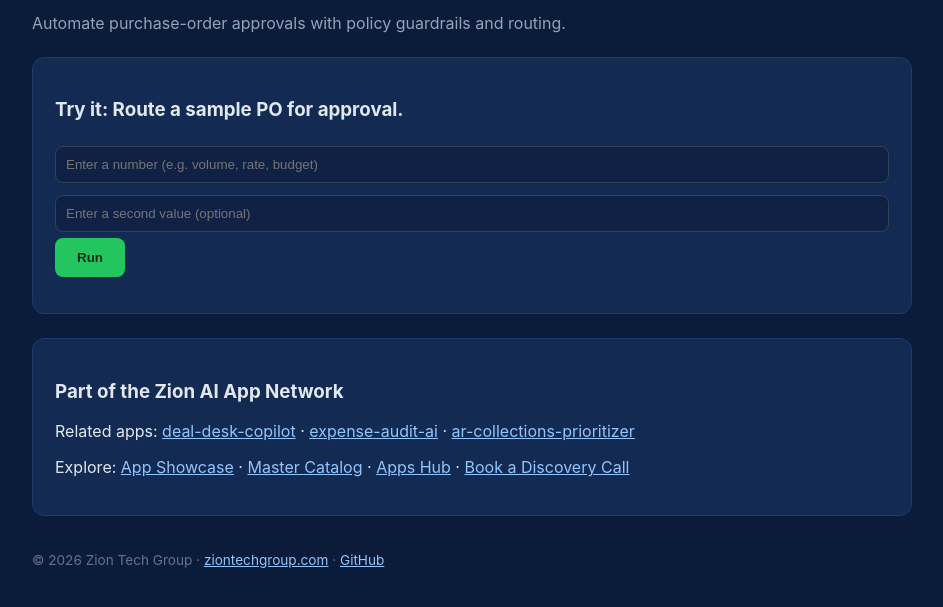
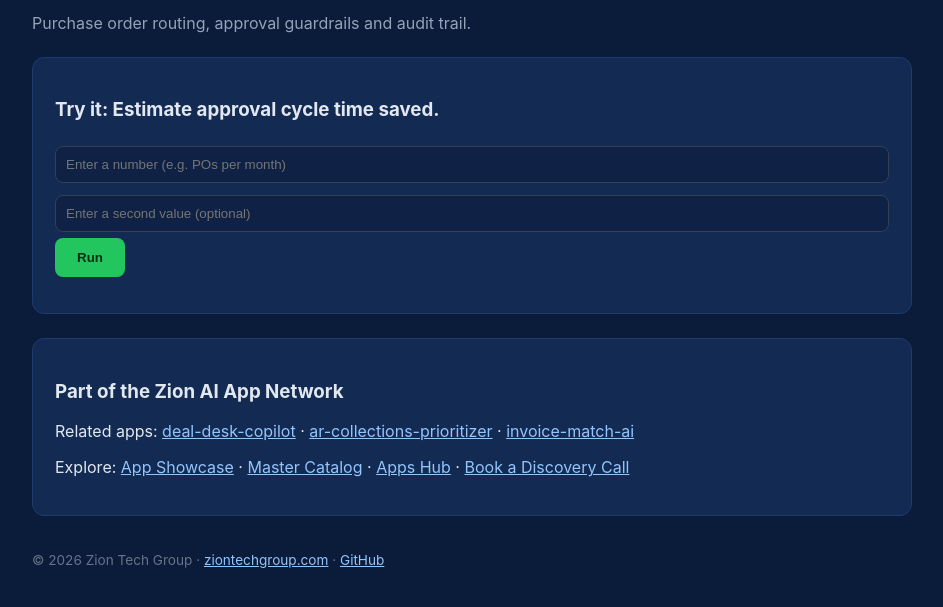
Before and after one commit to Zion-support/po-approvals-autopilot, a plain HTML site: page index.html in a window 1280 px wide. Shown: the part 145-752 px from the top of the page, without its empty margins (168-1111 px from the left). Drawn offline with Linux system fonts and the light colour scheme.

Commit message:
Add interactive app page and network interlinks

```diff
--- a/index.html
+++ b/index.html
@@ -1,16 +1,16 @@
 <!DOCTYPE html>
 <html lang="en"><head><meta charset="UTF-8"><meta name="viewport" content="width=device-width,initial-scale=1.0">
 <title>PO Approvals Autopilot — Zion Tech Group AI App Network</title>
-<meta name="description" content="Automate purchase-order approvals with policy guardrails and routing. Part of the Zion Tech Group AI App Network.">
+<meta name="description" content="Purchase order routing, approval guardrails and audit trail. Part of the Zion Tech Group AI App Network.">
 <style>body{font-family:-apple-system,Segoe UI,Roboto,sans-serif;margin:0;background:#0b1b3a;color:#e2e8f0}main{max-width:880px;margin:0 auto;padding:56px 24px}h1{font-size:2.2rem;margin-bottom:8px}.sub{color:#94a3b8}.card{background:#132a52;border:1px solid #1e3a6e;border-radius:12px;padding:22px;margin:24px 0}input{width:100%;padding:10px;border-radius:8px;border:1px solid #334155;background:#0f2145;color:#e2e8f0;margin:6px 0;box-sizing:border-box}button{background:#22c55e;border:none;color:#052e16;font-weight:700;padding:12px 22px;border-radius:8px;cursor:pointer}#out{margin-top:14px;color:#86efac;white-space:pre-wrap}a{color:#93c5fd}nav a{margin-right:14px;font-weight:600}footer{margin-top:36px;font-size:.85rem;color:#64748b}</style></head>
 <body><main>
 <nav><a href="https://ziontechgroup.com/">Home</a><a href="https://ziontechgroup.com/apps/">App Showcase</a><a href="https://ziontechgroup.com/tools/">Tools</a><a href="https://github.com/Zion-support/po-approvals-autopilot">GitHub</a></nav>
-<h1>PO Approvals Autopilot</h1><p class="sub">Automate purchase-order approvals with policy guardrails and routing.</p>
-<div class="card"><h3>Try it: Route a sample PO for approval.</h3>
-<input id="a" placeholder="Enter a number (e.g. volume, rate, budget)"><input id="b" placeholder="Enter a second value (optional)">
+<h1>PO Approvals Autopilot</h1><p class="sub">Purchase order routing, approval guardrails and audit trail.</p>
+<div class="card"><h3>Try it: Estimate approval cycle time saved.</h3>
+<input id="a" placeholder="Enter a number (e.g. POs per month)"><input id="b" placeholder="Enter a second value (optional)">
 <button onclick="run()">Run</button><div id="out"></div></div>
 <div class="card"><h3>Part of the Zion AI App Network</h3>
-<p>Related apps: <a href="https://ziontechgroup.com/deal-desk-copilot/">deal-desk-copilot</a> · <a href="https://ziontechgroup.com/expense-audit-ai/">expense-audit-ai</a> · <a href="https://ziontechgroup.com/ar-collections-prioritizer/">ar-collections-prioritizer</a></p>
+<p>Related apps: <a href="https://ziontechgroup.com/deal-desk-copilot/">deal-desk-copilot</a> · <a href="https://ziontechgroup.com/ar-collections-prioritizer/">ar-collections-prioritizer</a> · <a href="https://ziontechgroup.com/invoice-match-ai/">invoice-match-ai</a></p>
 <p>Explore: <a href="https://ziontechgroup.com/apps/">App Showcase</a> · <a href="https://github.com/Zion-support/zion-app-network">Master Catalog</a> · <a href="https://github.com/Zion-support/zion-apps-hub">Apps Hub</a> · <a href="https://ziontechgroup.com/discovery/">Book a Discovery Call</a></p></div>
 <footer>© 2026 Zion Tech Group · <a href="https://ziontechgroup.com">ziontechgroup.com</a> · <a href="https://github.com/Zion-support">GitHub</a></footer>
 </main>
```
Also changed, not shown: 1 other file.
